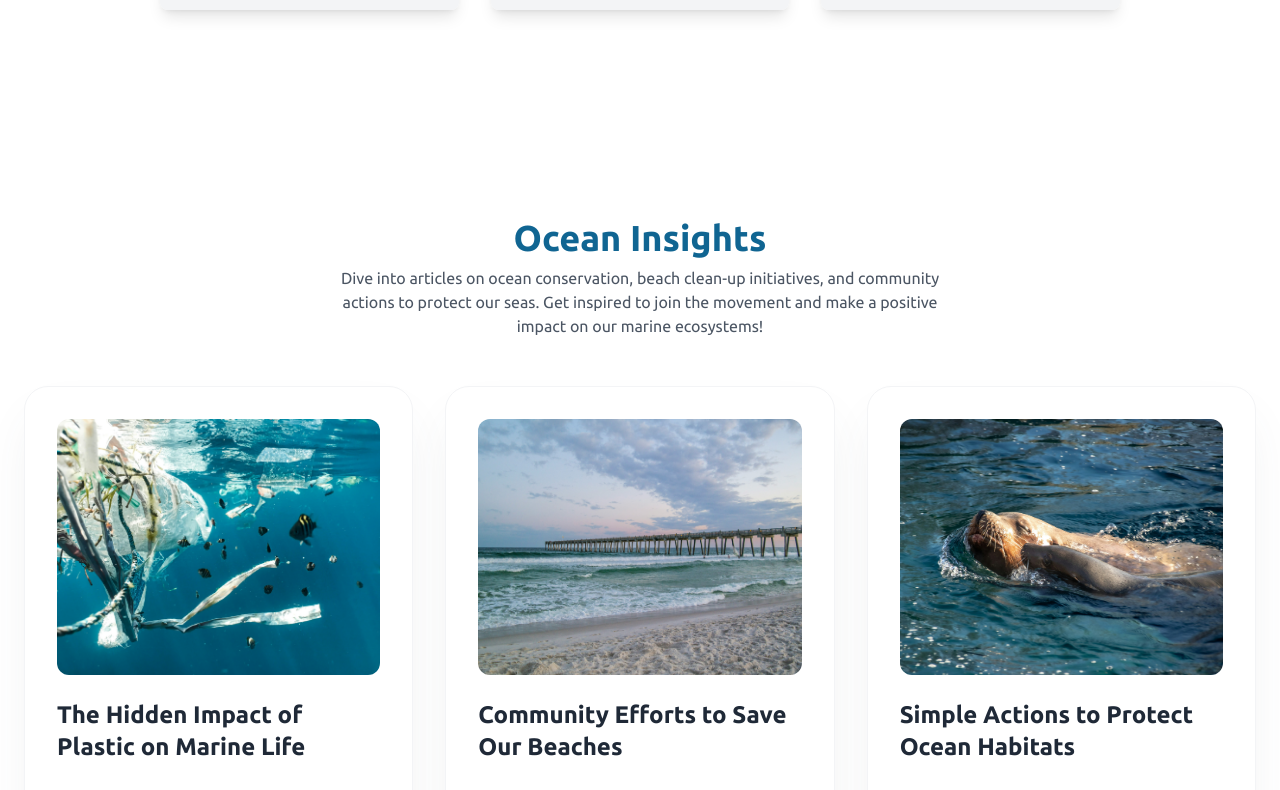
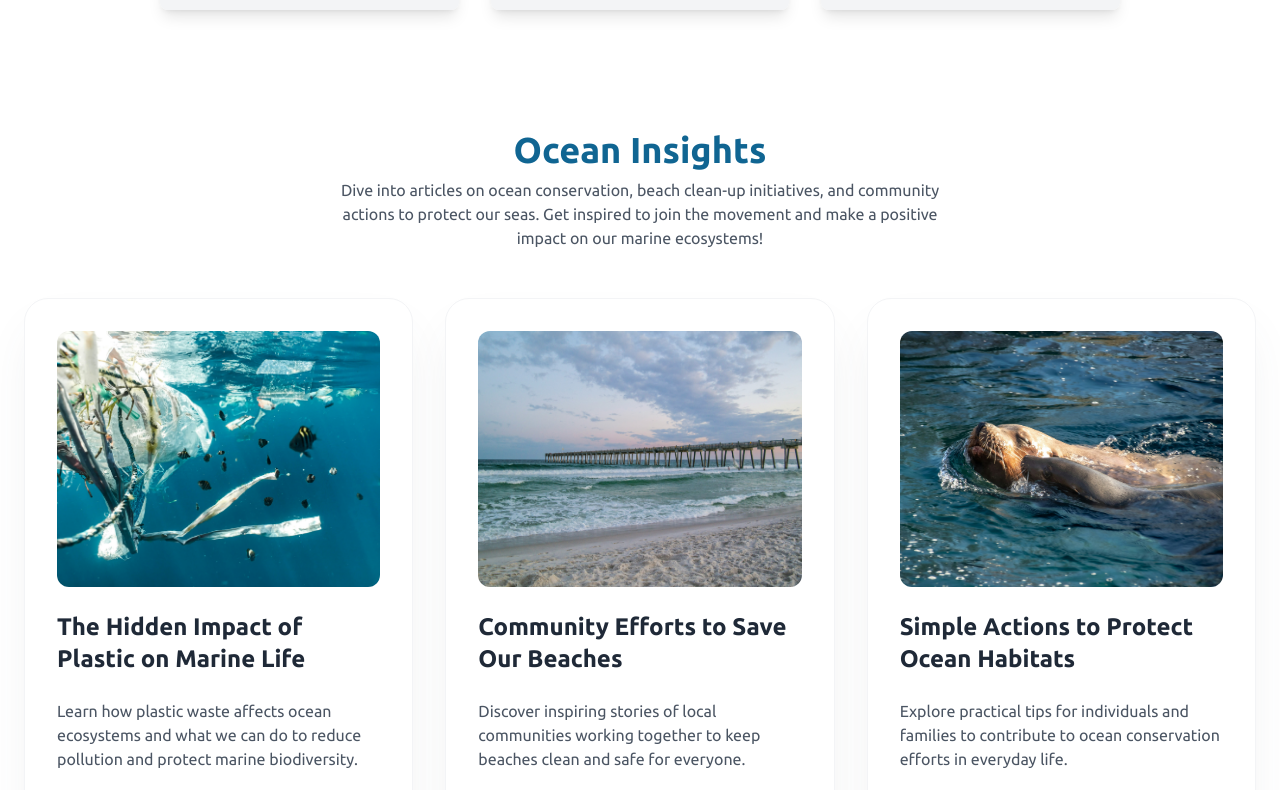
Before and after one commit to resanti2004/OceanGuard_mini-project-react_Resanti, a React (Vite) app in the folder oceanGuard/: page / in a window 1280 px wide. Shown: the part 1520-2310 px from the top of the page. Built offline with nearby package versions, Linux system fonts and the light colour scheme.

Commit message:
update landing2

```diff
--- a/oceanGuard/src/components/Landing2.jsx
+++ b/oceanGuard/src/components/Landing2.jsx
@@ -156,7 +156,7 @@ const Landing2 = () => {
           </div>
         </div>
 
-        <div className=" py-8 px-40 mb-16">
+        <div className=" py-8 px-40">
           <div className="text-center mb-12">
             <p className="text-3xl font-bold text-primary md:text-4xl mb-2">
               Discover the Activity
@@ -196,7 +196,7 @@ const Landing2 = () => {
         </div>
       </section>
 
-      <div id="blog" className="mb-20 mt-32">
+      <div id="blog" className="mb-20 mt-10">
         <div className="max-w-7xl mx-auto px-6 md:px-12 xl:px-6">
           <div className="mb-12 space-y-2 text-center">
             <h2 className="text-3xl font-bold text-primary md:text-4xl dark:text-white">
@@ -296,7 +296,7 @@ const Landing2 = () => {
 
       <div className=" w-full flex justify-center items-center ">
         <section>
-          <div className="max-w-screen-xl px-4 py-8 mx-auto text-center lg:py-24 lg:px-6">
+          <div className="max-w-screen-xl py-8 mx-auto text-center lg:py-24 lg:px-6">
             <figure className="max-w-screen-md mx-auto">
               <svg
                 className="h-12 mx-auto mb-3 text-gray-400 dark:text-gray-600"
```
